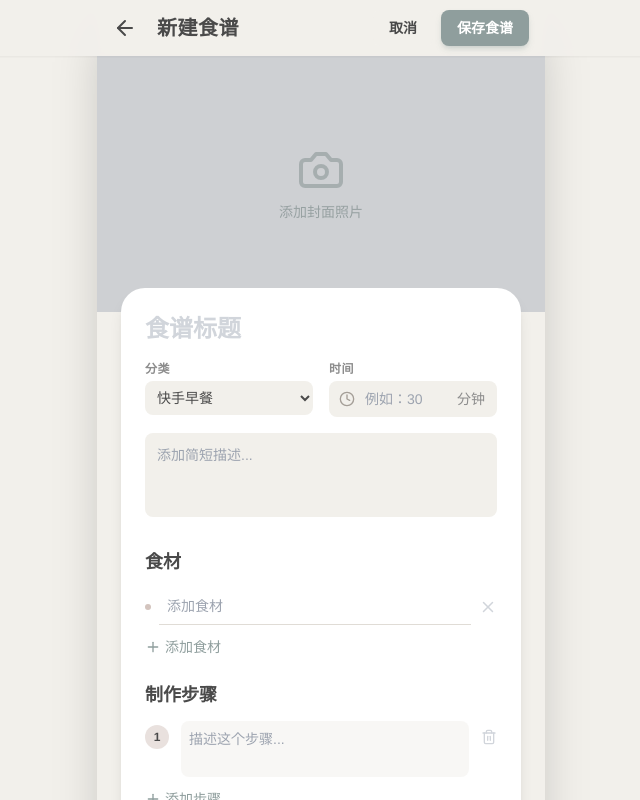
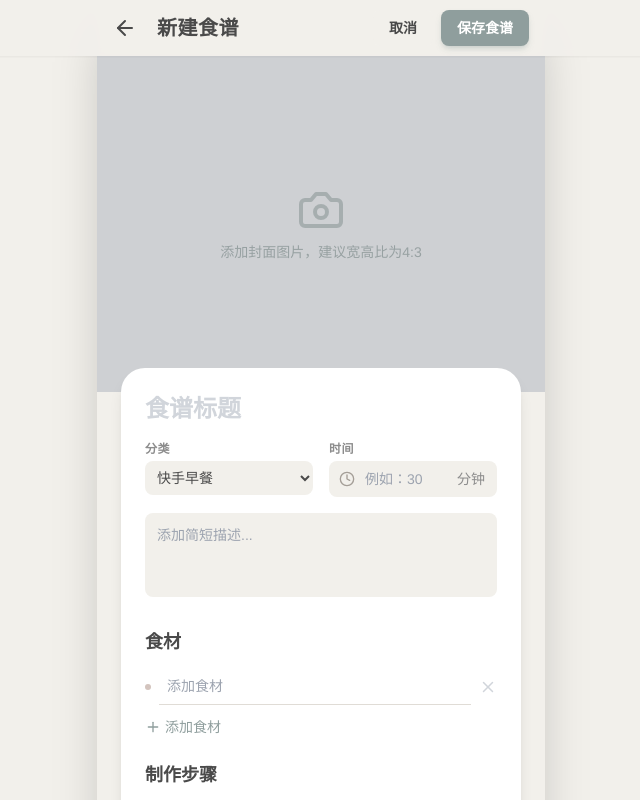
Before and after one commit to Hobbitzx/my-recipe, a Vue app: page /recipe/new in a window 1280 px wide. Shown: the whole page, without its empty margins (319-959 px from the left). Built offline with nearby package versions, Linux system fonts and the light colour scheme.

Commit message:
【优化】所有图片展示都改为4：3的宽高比以适配大多数手机拍的照片

```diff
--- a/components/RecipeCard.vue
+++ b/components/RecipeCard.vue
@@ -3,7 +3,7 @@
     @click="$emit('click', recipe)"
     class="bg-morandi-surface rounded-2xl overflow-hidden shadow-sm hover:shadow-md transition-all duration-300 active:scale-95 cursor-pointer flex flex-col h-full"
   >
-    <div class="relative h-32 w-full overflow-hidden bg-gray-200">
+    <div class="relative w-full overflow-hidden bg-gray-200 aspect-4-3">
       <img
         :src="recipe.image"
         :alt="recipe.title"
--- a/components/RecipeDetail.vue
+++ b/components/RecipeDetail.vue
@@ -37,7 +37,7 @@
     </div>
 
     <!-- Custom Sticky Header for Image -->
-    <div class="relative h-80 w-full shrink-0">
+    <div class="relative w-full shrink-0 aspect-4-3">
       <img
         :src="recipe.image"
         :alt="recipe.title"
--- a/components/RecipeForm.vue
+++ b/components/RecipeForm.vue
@@ -2,7 +2,7 @@
   <div class="pb-24 bg-morandi-bg min-h-full">
     <!-- Image Upload Section -->
     <div
-      class="relative w-full h-64 bg-gray-200 flex items-center justify-center overflow-hidden cursor-pointer group"
+      class="relative w-full bg-gray-200 flex items-center justify-center overflow-hidden cursor-pointer group aspect-4-3"
       @click="!isCompressing && fileInputRef?.click()"
     >
       <div v-if="isCompressing" class="flex flex-col items-center text-morandi-primary">
--- a/i18n/locales/en-US.ts
+++ b/i18n/locales/en-US.ts
@@ -45,7 +45,7 @@ export const enUS = {
     addStep: 'Add Step',
     stepPlaceholder: 'Describe this step...',
     saveRecipe: 'Save Recipe',
-    addCoverPhoto: 'Add Cover Photo',
+    addCoverPhoto: 'Add Cover Photo, recommended aspect ratio 4:3',
     compressing: 'Compressing image...',
   },
 
--- a/i18n/locales/zh-CN.ts
+++ b/i18n/locales/zh-CN.ts
@@ -45,7 +45,7 @@ export const zhCN = {
     addStep: '添加步骤',
     stepPlaceholder: '描述这个步骤...',
     saveRecipe: '保存食谱',
-    addCoverPhoto: '添加封面照片',
+    addCoverPhoto: '添加封面图片，建议宽高比为4:3',
     compressing: '正在压缩图片...',
   },
 
--- a/index.css
+++ b/index.css
@@ -42,3 +42,8 @@ html, body {
     -ms-overflow-style: none;  /* IE and Edge */
     scrollbar-width: none;  /* Firefox */
 }
+
+/* Recipe image aspect ratio - 4:3 */
+.aspect-4-3 {
+  aspect-ratio: 4/3;
+}
```
